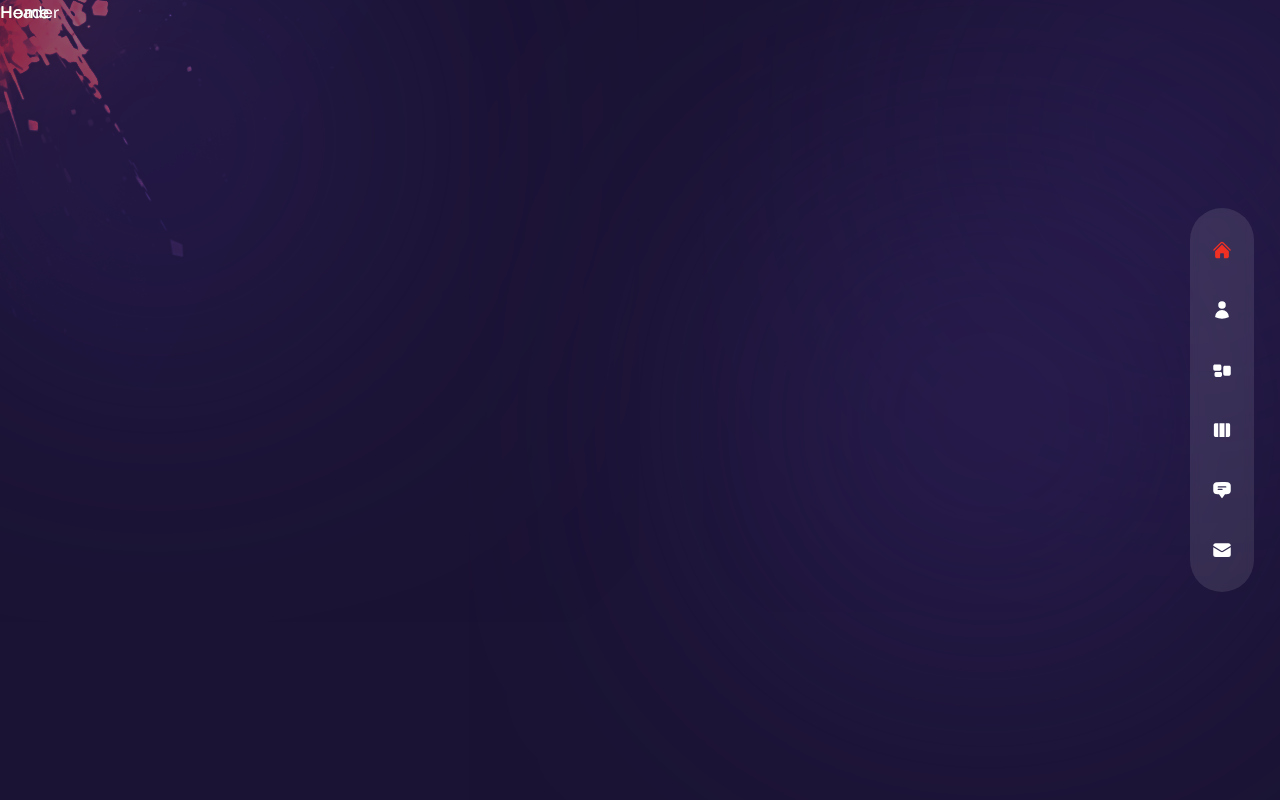
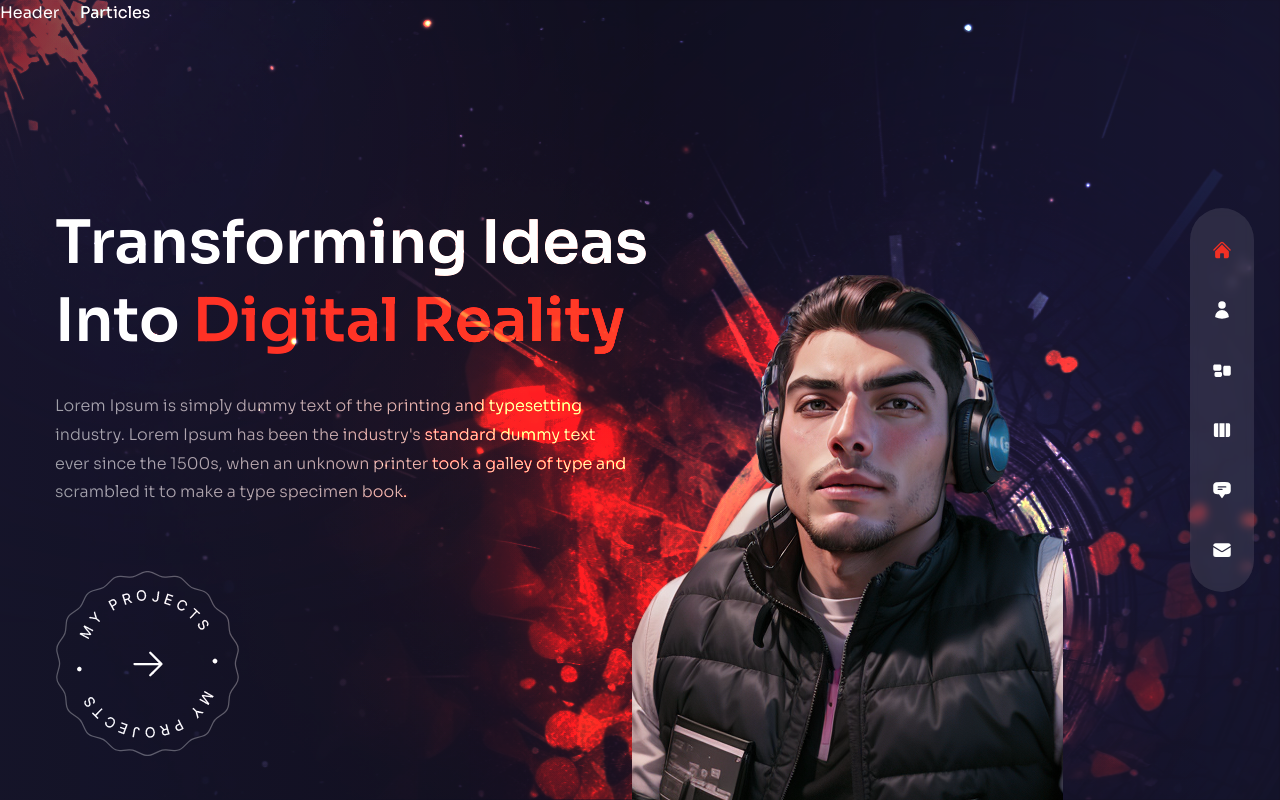
Before and after one commit to matheuspsb/portfolio, a Next.js app: page / in a window 1280 px wide. Built offline with nearby package versions, Linux system fonts and the light colour scheme.

Commit message:
feat: home page

```diff
--- a/pages/index.js
+++ b/pages/index.js
@@ -1,5 +1,85 @@
+import Image from "next/image";
+
+import ParticlesContainer from "../components/ParticlesContainer";
+import ProjectsBtn from "../components/ProjectsBtn";
+import Avatar from "../components/Avatar";
+
+import { motion } from "framer-motion";
+
+import { fadeIn } from "../variants";
+
 const Home = () => {
-  return <div>Home</div>;
+  return (
+    <div className="bg-primary/60 h-full">
+      {/* text */}
+      <div className="w-full h-full bg-gradient-to-r from-primary/10 via-black/30 to-black/10">
+        <div className="text-center flex flex-col justify-center xl:pt-40 xl:text-left h-full container mx-auto">
+          {/* title */}
+          <motion.h1
+            variants={fadeIn("down", 0.2)}
+            initial="hidden"
+            animate="show"
+            exit="hidden"
+            className="h1"
+          >
+            Transforming Ideas <br /> Into{" "}
+            <span className="text-accent">Digital Reality</span>
+          </motion.h1>
+          {/* subtitle */}
+          <motion.p
+            variants={fadeIn("down", 0.3)}
+            initial="hidden"
+            animate="show"
+            exit="hidden"
+            className="max-w-sm xl:max-w-xl mx-auto xl:mx-0 mb-10 xl:mb-16"
+          >
+            Lorem Ipsum is simply dummy text of the printing and typesetting
+            industry. Lorem Ipsum has been the industry's standard dummy text
+            ever since the 1500s, when an unknown printer took a galley of type
+            and scrambled it to make a type specimen book.
+          </motion.p>
+          {/* btn */}
+          <div className="flex justify-center xl:hidden relative">
+            <ProjectsBtn />
+          </div>
+          <motion.div
+            variants={fadeIn("down", 0.4)}
+            initial="hidden"
+            animate="show"
+            exit="hidden"
+            className="hidden xl:flex"
+          >
+            <ProjectsBtn />
+          </motion.div>
+        </div>
+      </div>
+      {/* image */}
+      <div className="w-[1200px] h-full absolute right-0 bottom-0">
+        {/* bg img */}
+        <div
+          className="bg-none xl:bg-explosion xl:bg-cover xl:bg-right
+        xl:bg-no-repeat w-full h-full absolute mix-blend-color-dodge translate-z-0"
+        ></div>
+        {/* particles */}
+        <div>Particles</div>
+        {/* avatar img */}
+        <motion.div
+          variants={{
+            hidden: { y: 150, opacity: 0 },
+            show: { y: 20, opacity: 1 },
+          }}
+          initial="hidden"
+          animate="show"
+          exit="hidden"
+          transition={{ duration: 2, ease: "easeInOut" }}
+          className="w-full h-full max-w-[432px] max-h-[678px] absolute -bottom-32
+          lg:bottom-20 lg:right-[18%]"
+        >
+          <Avatar />
+        </motion.div>
+      </div>
+    </div>
+  );
 };
 
 export default Home;
```
Also changed, not shown: 1 other file (tests, documents, lock files or other folders).
